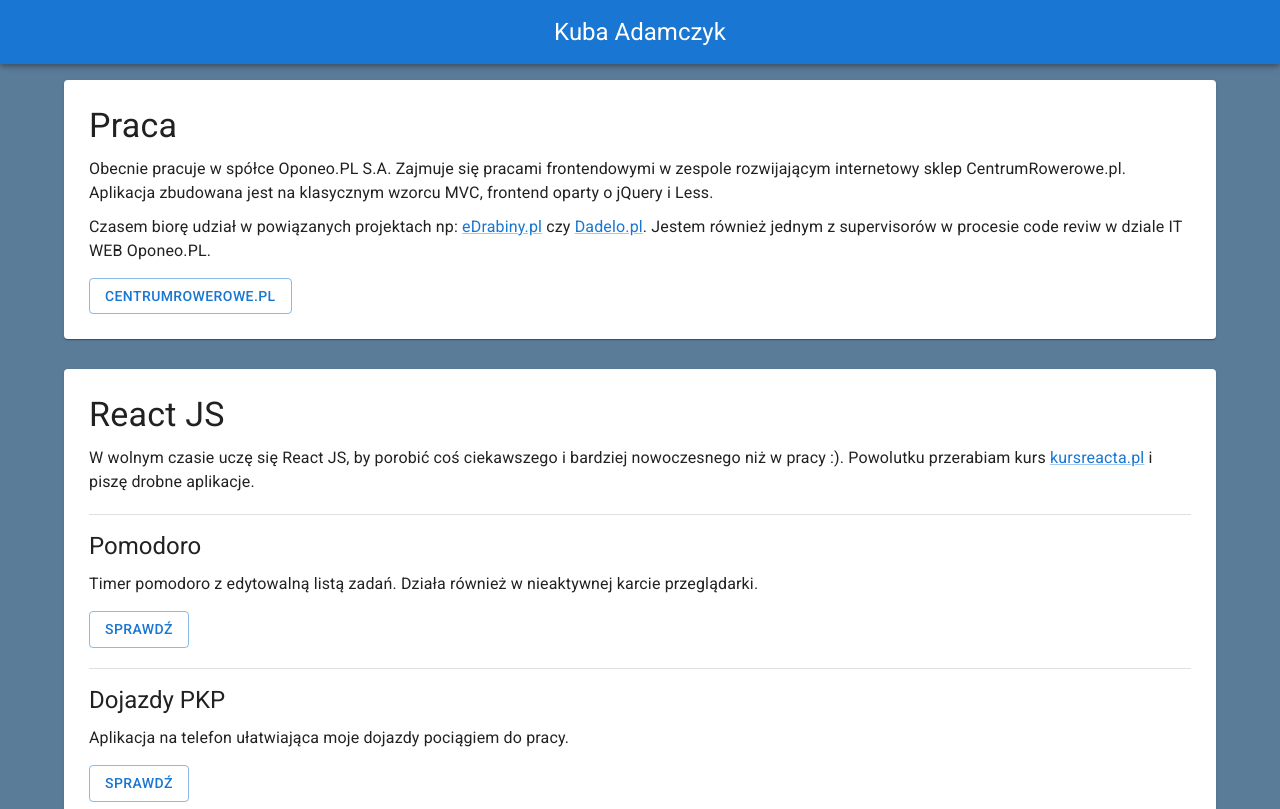
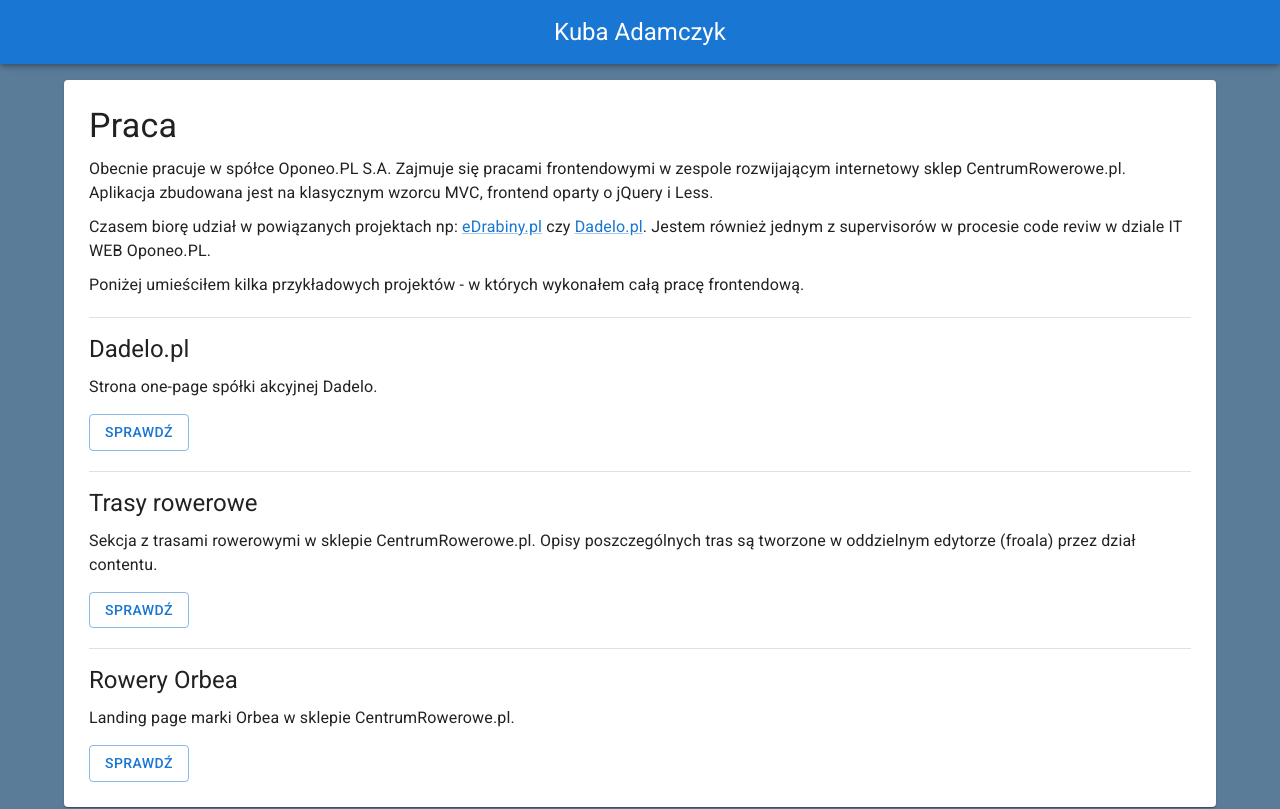
Before and after one commit to kubaadamczyklogin/kubaadamczyk, a React (Create React App) app: page / in a window 1280 px wide. Shown: the top 809 px of the page. Built offline with nearby package versions, Linux system fonts and the light colour scheme.

Commit message:
Dodanie przykładowych realizacji do pracy.

```diff
--- a/src/App.js
+++ b/src/App.js
@@ -101,8 +101,54 @@
                 również jednym z supervisorów w procesie code reviw w dziale IT
                 WEB Oponeo.PL.
               </Typography>
-              <Button variant="outlined" href="https://www.centrumrowerowe.pl/">
-                CentrumRowerowe.pl
+
+              <Typography component="p">
+                Poniżej umieściłem kilka przykładowych projektów - w których
+                wykonałem całą pracę frontendową.
+              </Typography>
+
+              <Divider />
+
+              <Typography variant="h5" component="h3">
+                Dadelo.pl
+              </Typography>
+              <Typography component="p">
+                Strona one-page spółki akcyjnej Dadelo.
+              </Typography>
+              <Button variant="outlined" href="https://www.dadelo.pl/">
+                Sprawdź
+              </Button>
+
+              <Divider />
+
+              <Typography variant="h5" component="h3">
+                Trasy rowerowe
+              </Typography>
+              <Typography component="p">
+                Sekcja z trasami rowerowymi w sklepie CentrumRowerowe.pl. Opisy
+                poszczególnych tras są tworzone w oddzielnym edytorze (froala)
+                przez dział contentu.
+              </Typography>
+              <Button
+                variant="outlined"
+                href="https://www.centrumrowerowe.pl/trasy-rowerowe/"
+              >
+                Sprawdź
+              </Button>
+
+              <Divider />
+
+              <Typography variant="h5" component="h3">
+                Rowery Orbea
+              </Typography>
+              <Typography component="p">
+                Landing page marki Orbea w sklepie CentrumRowerowe.pl.
+              </Typography>
+              <Button
+                variant="outlined"
+                href="https://www.centrumrowerowe.pl/.orbea/"
+              >
+                Sprawdź
               </Button>
             </Box>
           </Paper>
@@ -188,7 +234,7 @@
             <Chip label="Java Script" variant="outlined" />
             <Chip label="jQuery" variant="outlined" />
             <Chip label="Css" variant="outlined" />
-            <Chip label="Lass" variant="outlined" />
+            <Chip label="Less" variant="outlined" />
             <Chip label="Scss" variant="outlined" />
             <Chip label="Html 5" variant="outlined" />
             <Chip label="Canvas" variant="outlined" />
```
